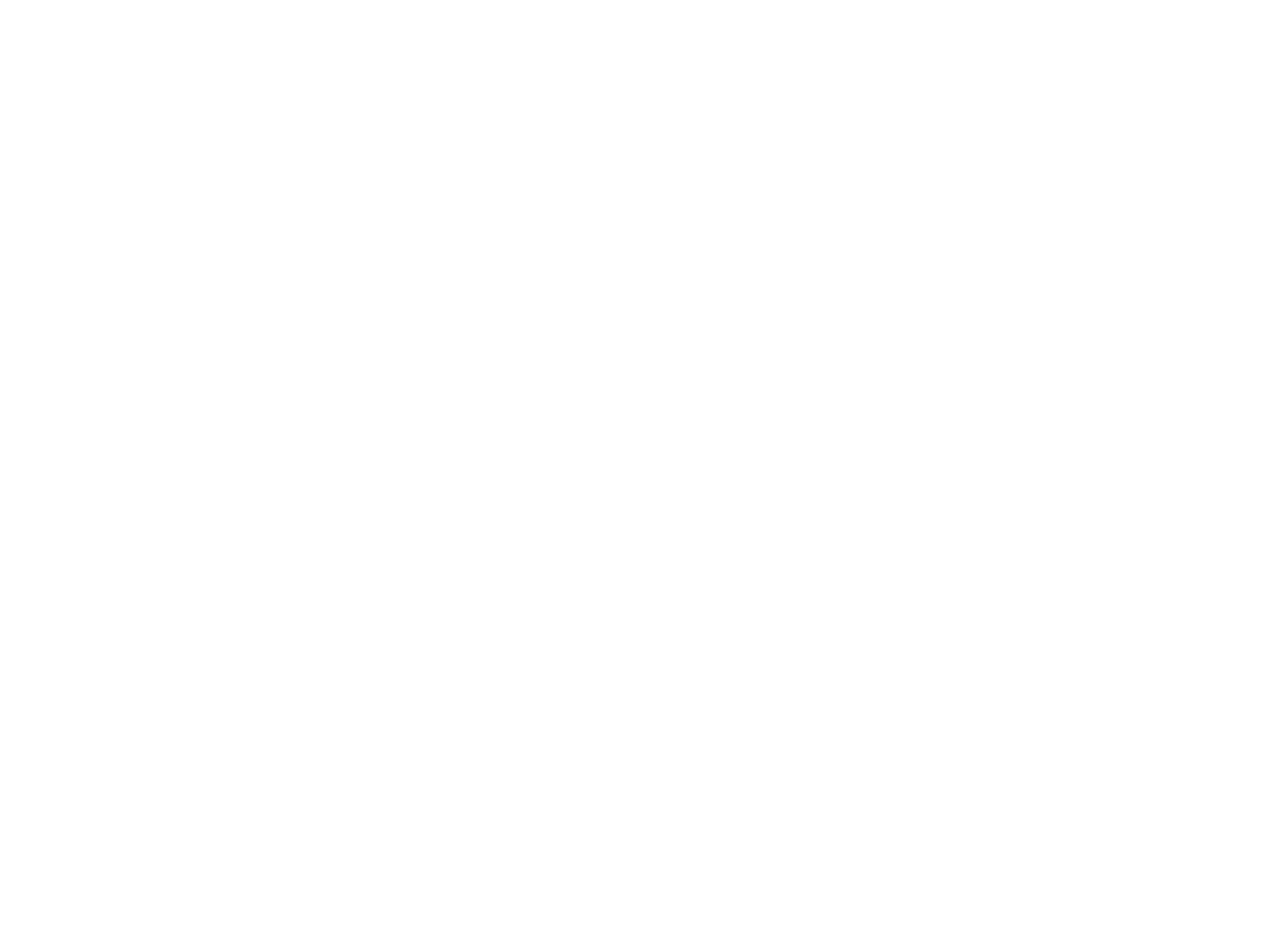
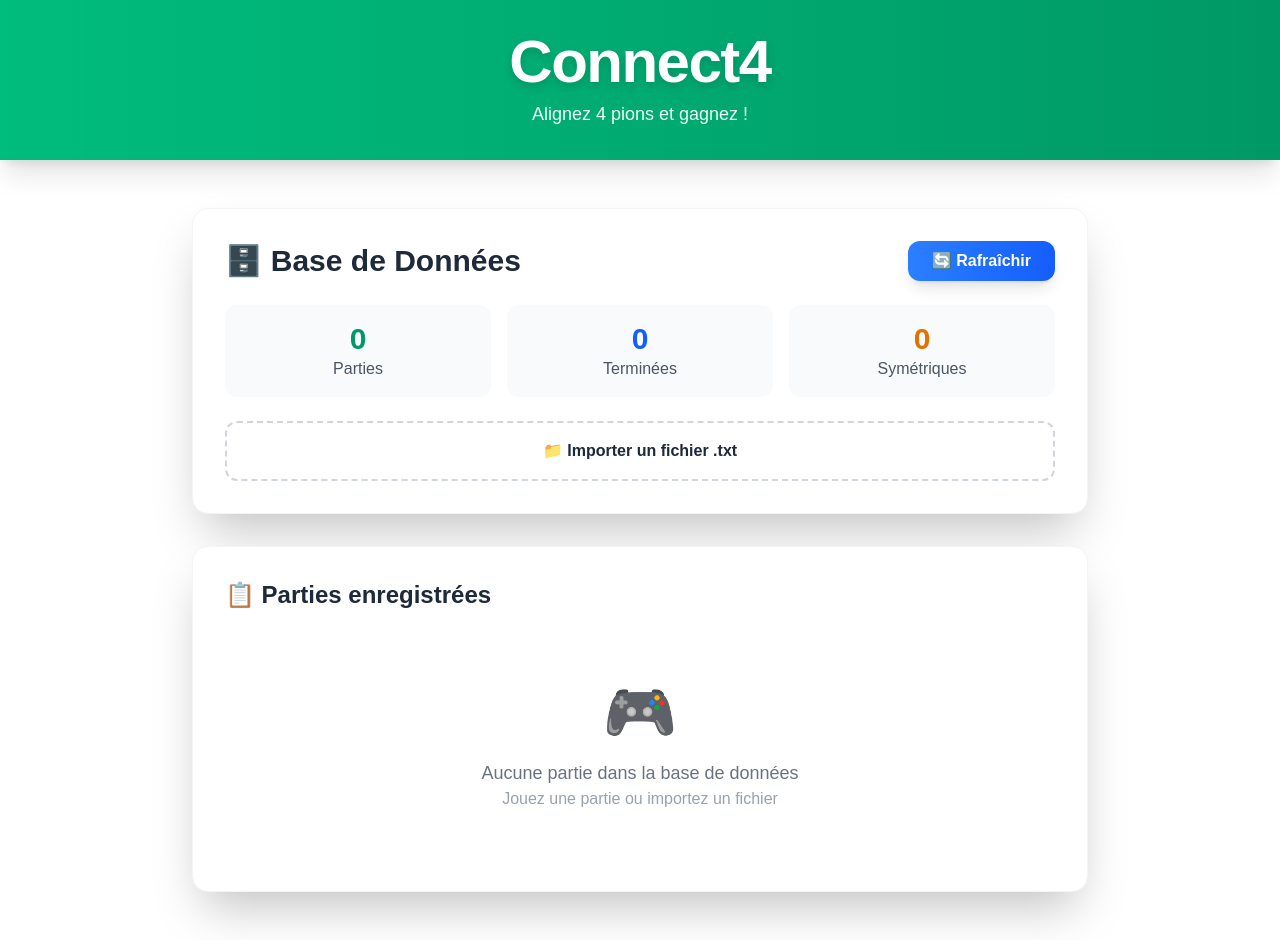
Before and after one commit to chaoukiksr/Connect4, a Vue app: page /database in a window 1280 px wide. Before the commit this address had no page. Before the commit the page ends 800 px from the top, so only its background shows below. Built offline with nearby package versions, Linux system fonts and the light colour scheme.

Commit message:
setup db navigation view

```diff
--- a/src/routers/index.js
+++ b/src/routers/index.js
@@ -2,6 +2,7 @@ import {createRouter, createWebHistory} from 'vue-router';
 
 import HomeView from '../views/HomeView.vue';
 import GameView from '../views/GameView.vue';
+import DatabaseView from '../views/DatabaseView.vue';
 
 const router = createRouter({
    history:createWebHistory(),
@@ -15,6 +16,11 @@ const router = createRouter({
          path:'/game',
          component:GameView,
          name:'game'
+      },
+      {
+         path:'/database',
+         component:DatabaseView,
+         name:'database'
       }
    ]
 })
--- a/src/stores/gameSettings.js
+++ b/src/stores/gameSettings.js
@@ -4,7 +4,7 @@ import {ref} from 'vue'
 export const useGameSettingsStore = defineStore('gameSettings',()=>{
       const gameMode = ref(1) //default
       const startingPlayer= ref('red')
-      const boardSize = ref({rows:5, cols:6})
+      const boardSize = ref({rows:8, cols:9})
 
       const aiMode = ref('minimax')
       const aiDepth = ref(5)
--- /dev/null
+++ b/src/views/DatabaseView.vue
@@ -0,0 +1,62 @@
+<template>
+   <Navbar />
+   <main class="container mx-auto px-4 py-12">
+
+      <!-- Header -->
+      <section class="max-w-4xl mx-auto mb-8">
+         <div class="bg-white rounded-2xl shadow-2xl p-8 border border-gray-100">
+            <div class="flex justify-between items-center mb-6">
+               <h1 class="text-3xl font-bold text-gray-800">🗄️ Base de Données</h1>
+               <button
+                  class="bg-gradient-to-r from-blue-500 to-blue-600 hover:from-blue-600 hover:to-blue-700 text-white font-bold py-2 px-6 rounded-xl shadow-lg transition-all duration-300 hover:-translate-y-0.5"
+               >
+                  🔄 Rafraîchir
+               </button>
+            </div>
+
+            <!-- Stats -->
+            <div class="grid grid-cols-3 gap-4 mb-6">
+               <div class="bg-gray-50 rounded-xl p-4 text-center">
+                  <p class="text-3xl font-bold text-emerald-600">0</p>
+                  <p class="text-gray-600">Parties</p>
+               </div>
+               <div class="bg-gray-50 rounded-xl p-4 text-center">
+                  <p class="text-3xl font-bold text-blue-600">0</p>
+                  <p class="text-gray-600">Terminées</p>
+               </div>
+               <div class="bg-gray-50 rounded-xl p-4 text-center">
+                  <p class="text-3xl font-bold text-amber-600">0</p>
+                  <p class="text-gray-600">Symétriques</p>
+               </div>
+            </div>
+
+            <!-- Import Section -->
+            <div class="flex gap-4">
+               <label class="flex-1 block text-center bg-white hover:bg-gray-50 text-gray-800 border-2 border-dashed border-gray-300 font-bold py-4 px-6 rounded-xl transition-all duration-300 cursor-pointer">
+                  📁 Importer un fichier .txt
+                  <input type="file" accept=".txt" class="hidden" />
+               </label>
+            </div>
+         </div>
+      </section>
+
+      <!-- Games List -->
+      <section class="max-w-4xl mx-auto">
+         <div class="bg-white rounded-2xl shadow-2xl p-8 border border-gray-100">
+            <h2 class="text-2xl font-bold text-gray-800 mb-6">📋 Parties enregistrées</h2>
+
+            <!-- Empty State -->
+            <div class="text-center py-12">
+               <p class="text-6xl mb-4">🎮</p>
+               <p class="text-gray-500 text-lg">Aucune partie dans la base de données</p>
+               <p class="text-gray-400">Jouez une partie ou importez un fichier</p>
+            </div>
+         </div>
+      </section>
+
+   </main>
+</template>
+
+<script setup>
+import Navbar from '../components/Navbar.vue';
+</script>
--- a/src/views/HomeView.vue
+++ b/src/views/HomeView.vue
@@ -14,10 +14,17 @@
 
             <!-- Load Game Button -->
             <label
-               class="w-full block text-center bg-white hover:bg-gray-50 text-gray-800 border-2 border-gray-300 font-bold text-2xl py-5 px-8 rounded-xl shadow-md transition-all duration-300 hover:-translate-y-0.5 hover:shadow-lg cursor-pointer">
+               class="w-full block text-center bg-white hover:bg-gray-50 text-gray-800 border-2 border-gray-300 font-bold text-2xl py-5 px-8 rounded-xl shadow-md transition-all duration-300 hover:-translate-y-0.5 hover:shadow-lg cursor-pointer mb-4">
                📂 Charger une partie
                <input type="file" accept=".json" @change="(e) => upload(e, () => router.push('/game'))" class="hidden" />
             </label>
+
+            <!-- Database Button -->
+            <button
+               @click="router.push('/database')"
+               class="w-full bg-gradient-to-r from-purple-500 to-purple-600 hover:from-purple-600 hover:to-purple-700 text-white font-bold text-2xl py-5 px-8 rounded-xl shadow-lg transition-all duration-300 hover:-translate-y-0.5 hover:shadow-purple-500/40">
+               🗄️ Gérer la base de données
+            </button>
 
             <NewGameSettingsModal v-if="isModalOpen" v-model="isModalOpen" @submit="startANewGame"/>
          </div>
```
